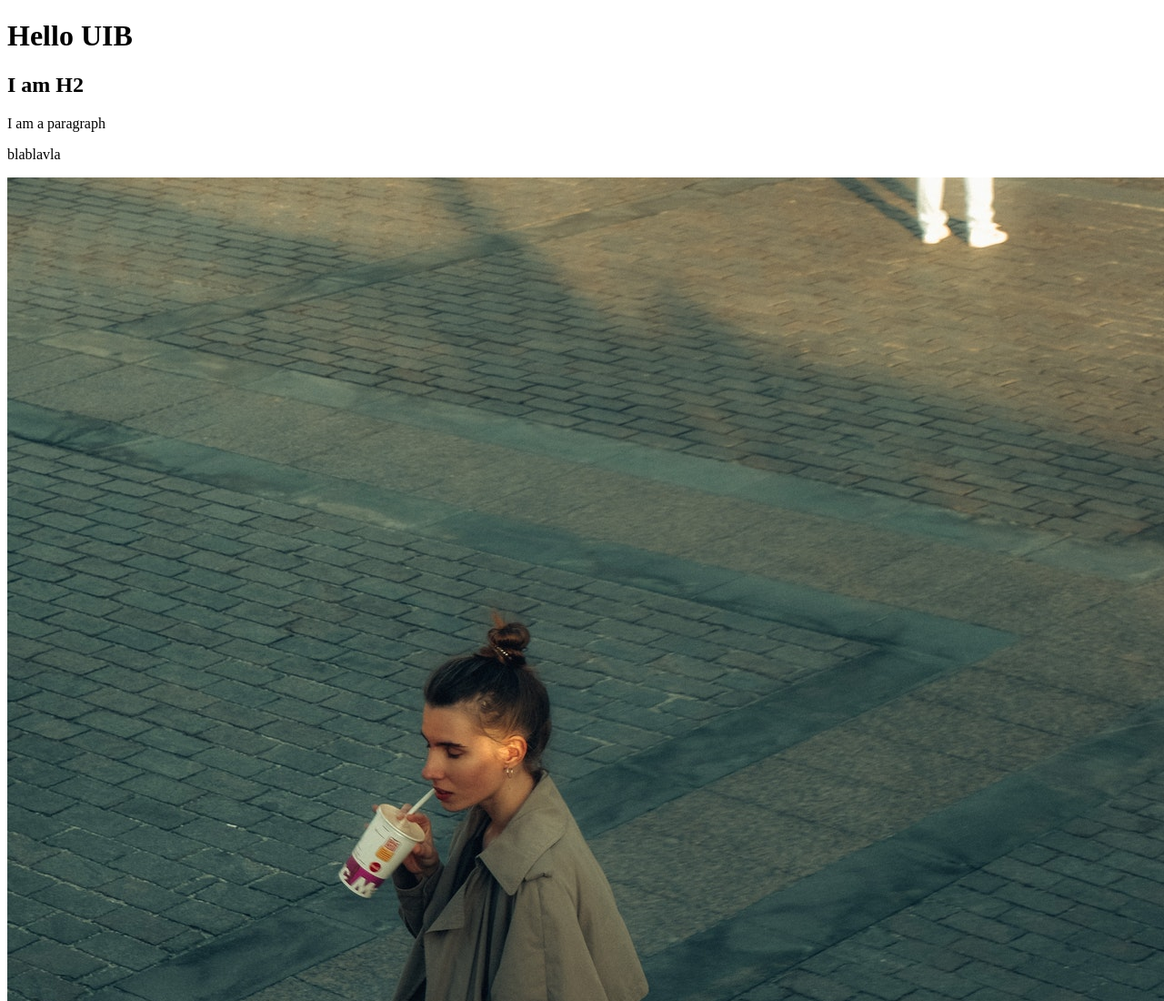
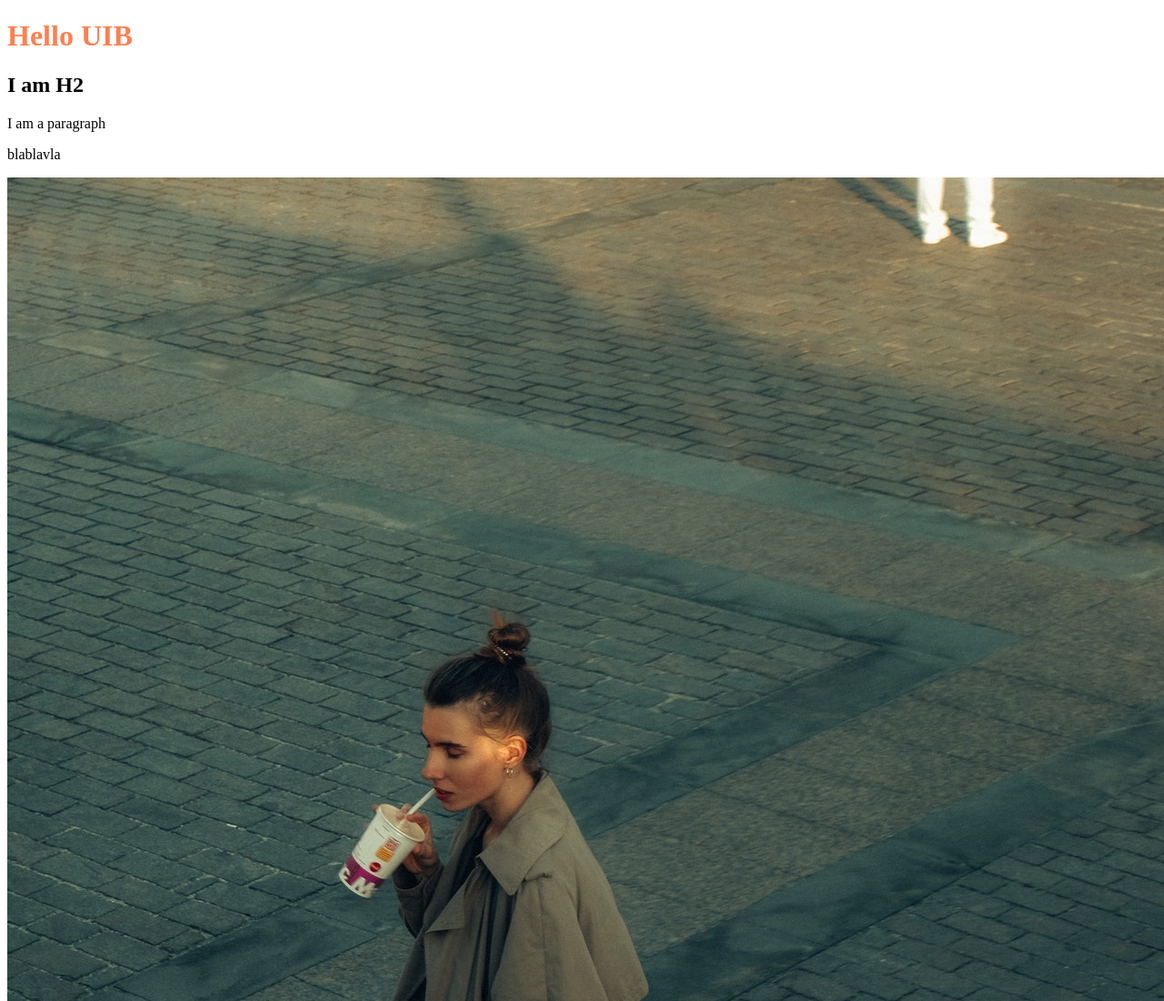
Before and after one commit to ThomasBaeskow/boilerplate, a plain HTML site: page index.html in a window 1280 px wide. Shown: the top 1100 px of the page at 91% size. Drawn offline with Linux system fonts and the light colour scheme.

Commit message:
change h1 colour

```diff
--- a/index.html
+++ b/index.html
@@ -5,6 +5,7 @@
     <meta http-equiv="X-UA-Compatible" content="IE=edge">
     <meta name="viewport" content="width=device-width, initial-scale=1.0">
     <title>Document</title>
+    <link rel="stylesheet" href="./style.css">
 </head>
 <body>
     <h1>Hello UIB</h1>
--- /dev/null
+++ b/style.css
@@ -0,0 +1,4 @@
+h1 {
+    text-decoration: coral;
+    color: coral;
+}
```
